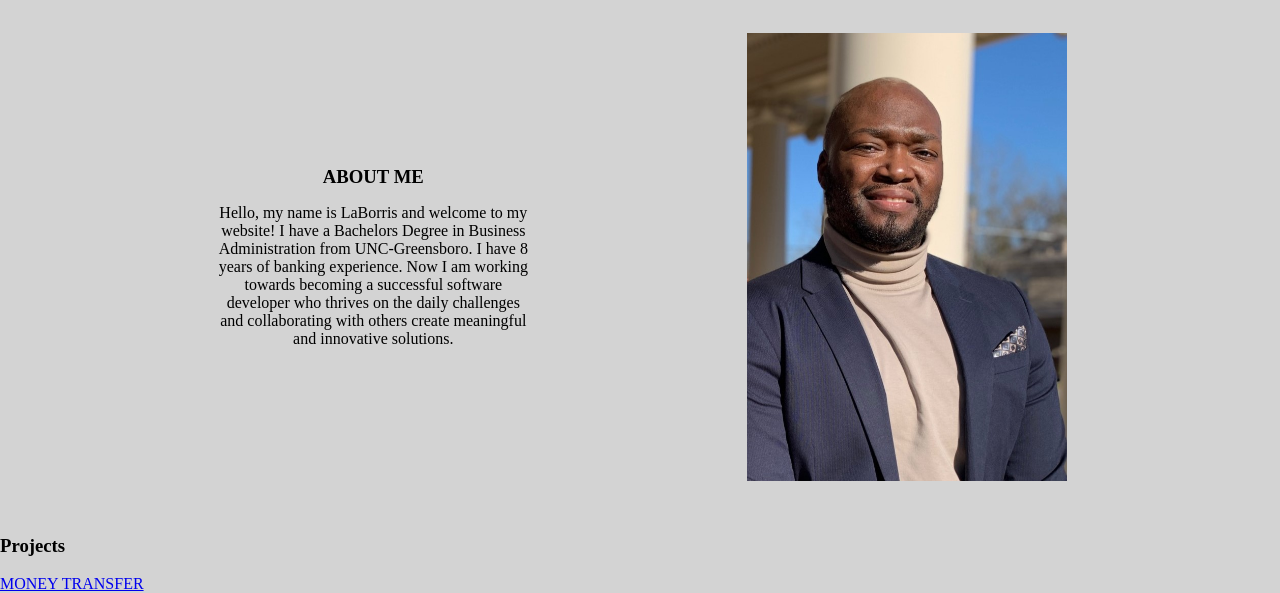
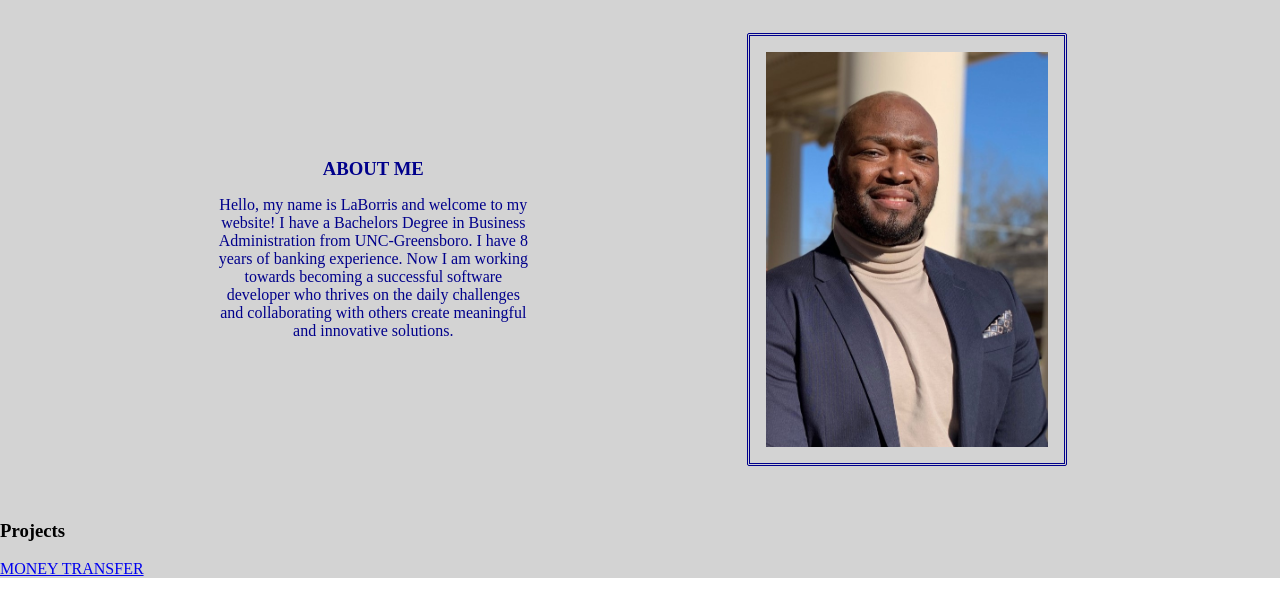
Before and after one commit to ltpoole/ltpoole.github.io, a plain HTML site: page index.html in a window 1280 px wide. Shown: the part 223-816 px from the top of the page. Drawn offline with nearby package versions, Linux system fonts and the light colour scheme.

Commit message:
Added border around picture

```diff
--- a/main.css
+++ b/main.css
@@ -52,6 +52,7 @@ h4 {
     display: flex;
     justify-content: space-evenly;
     align-items: center;
+    color: darkblue;
 }
 
 .leftColumn {
@@ -68,4 +69,8 @@ h4 {
     flex-direction: column;
     max-width: 20rem;
     place-items: right;
+    border-radius: 2px;
+    border-style: double;
+    border-color: darkblue;
+    padding: 1rem 1rem;
 }
```
